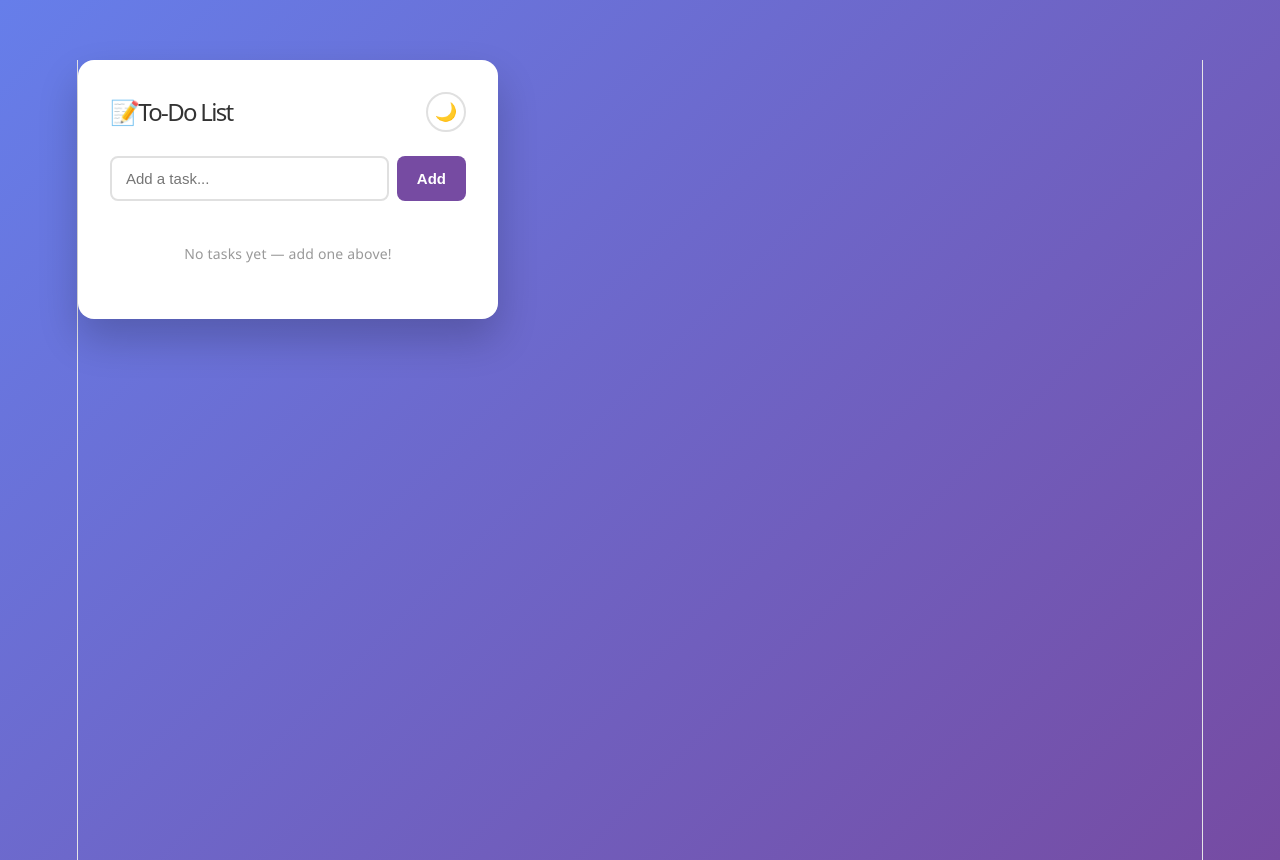
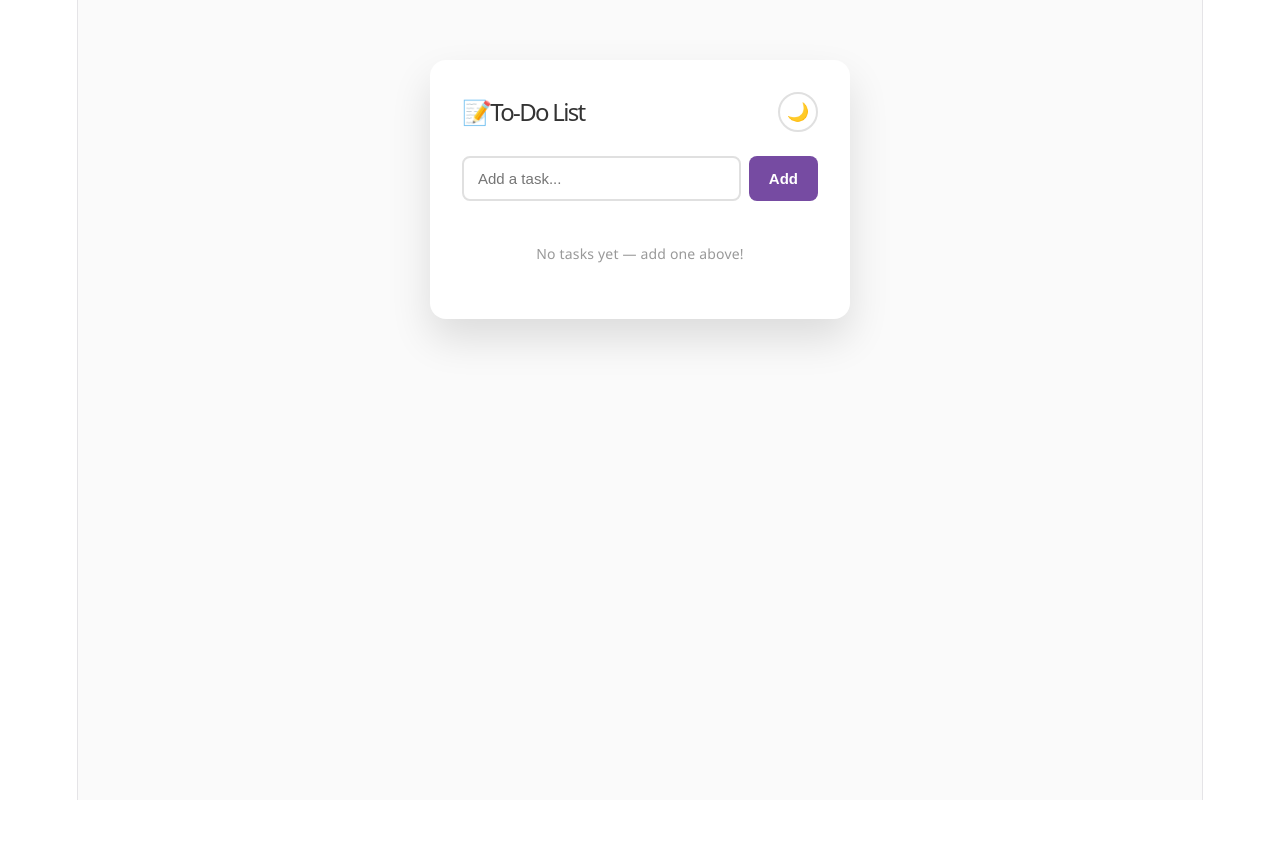
Before and after one commit to Teleinho/react-uebung, a React (Vite) app in the folder vite-react-uebung/: page / in a window 1280 px wide. After the commit the page ends 800 px from the top, so only its background shows below. Built offline with nearby package versions, Linux system fonts and the light colour scheme.

Commit message:
dark mode background support and cleaning css up

```diff
--- a/vite-react-uebung/src/App.css
+++ b/vite-react-uebung/src/App.css
@@ -1,174 +1,9 @@
-* {
-  box-sizing: border-box;
-}
-
-body {
-  margin: 0;
-  min-height: 100vh;
-  display: flex;
-  justify-content: center;
-  align-items: flex-start;
-  padding-top: 60px;
-  background: linear-gradient(135deg, #667eea 0%, #764ba2 100%);
-  font-family: 'Segoe UI', system-ui, sans-serif;
-}
-
-.todo-app {
-  background: white;
-  width: 100%;
-  max-width: 420px;
-  border-radius: 16px;
-  padding: 32px;
-  box-shadow: 0 20px 40px rgba(0, 0, 0, 0.2);
-}
-
-.todo-app h1 {
-  margin: 0 0 24px;
-  font-size: 24px;
-  color: #333;
-  text-align: center;
-}
-
-.input-row {
-  display: flex;
-  gap: 8px;
-  margin-bottom: 20px;
-}
-
-.input-row input {
-  flex: 1;
-  padding: 12px 14px;
-  border: 2px solid #e0e0e0;
-  border-radius: 8px;
-  font-size: 15px;
-  outline: none;
-  transition: border-color 0.2s;
-}
-
-.input-row input:focus {
-  border-color: #764ba2;
-}
-
-.input-row button {
-  padding: 12px 20px;
-  border: none;
-  border-radius: 8px;
-  background: #764ba2;
-  color: white;
-  font-size: 15px;
-  font-weight: 600;
-  cursor: pointer;
-  transition: background 0.2s;
-}
-
-.input-row button:hover {
-  background: #5f3a85;
-}
-
-.task-list {
-  list-style: none;
-  padding: 0;
-  margin: 0;
-}
-
-.task-item {
-  display: flex;
-  justify-content: space-between;
-  align-items: center;
-  padding: 12px 4px;
-  border-bottom: 1px solid #eee;
-}
-
-.task-item:last-child {
-  border-bottom: none;
-}
-
-.task-text {
-  cursor: pointer;
-  font-size: 15px;
-  color: #333;
-  flex: 1;
-}
-
-.task-text.done {
-  text-decoration: line-through;
-  color: #aaa;
-}
-
-.delete-btn {
-  background: none;
-  border: none;
-  cursor: pointer;
-  font-size: 16px;
-  opacity: 0.5;
-  transition: opacity 0.2s;
-}
-
-.delete-btn:hover {
-  opacity: 1;
-}
-
-.empty-message {
-  text-align: center;
-  color: #999;
-  padding: 20px 0;
-  font-size: 14px;
-}
-
-@keyframes slideIn {
-  from {
-    opacity: 0;
-    transform: translateX(-10px);
-  }
-  to {
-    opacity: 1;
-    transform: translateX(0);
-  }
-}
-
-@keyframes slideOut {
-  from {
-    opacity: 1;
-    transform: translateX(0);
-    max-height: 60px;
-  }
-  to {
-    opacity: 0;
-    transform: translateX(30px);
-    max-height: 0;
-    padding: 0;
-    margin: 0;
-  }
-}
-
-.task-item {
-  animation: slideIn 0.25s ease;
-  overflow: hidden;
-}
-
-.task-item.removing {
-  animation: slideOut 0.25s ease forwards;
-}
-
-.task-text {
-  transition: color 0.2s;
-}
-
-.delete-btn {
-  transition: opacity 0.2s, transform 0.15s;
-}
-
-.delete-btn:active {
-  transform: scale(0.85);
-}
-
 * {
   box-sizing: border-box;
 }
 
 :root {
-  --bg-gradient-start: #667eea;
-  --bg-gradient-end: #764ba2;
+  --page-bg: #fafafa;
   --card-bg: #ffffff;
   --text-color: #333333;
   --text-muted: #999999;
@@ -179,8 +14,7 @@ body {
 }
 
 .dark {
-  --bg-gradient-start: #232526;
-  --bg-gradient-end: #414345;
+  --page-bg: #121212;
   --card-bg: #1e1e2e;
   --text-color: #f0f0f0;
   --text-muted: #888888;
@@ -192,12 +26,15 @@ body {
 
 body {
   margin: 0;
+}
+
+.page {
   min-height: 100vh;
   display: flex;
   justify-content: center;
   align-items: flex-start;
   padding-top: 60px;
-  background: linear-gradient(135deg, var(--bg-gradient-start) 0%, var(--bg-gradient-end) 100%);
+  background: var(--page-bg);
   font-family: 'Segoe UI', system-ui, sans-serif;
   transition: background 0.3s ease;
 }
@@ -208,7 +45,7 @@ body {
   max-width: 420px;
   border-radius: 16px;
   padding: 32px;
-  box-shadow: 0 20px 40px rgba(0, 0, 0, 0.2);
+  box-shadow: 0 20px 40px rgba(0, 0, 0, 0.12);
   transition: background 0.3s ease;
 }
 
--- a/vite-react-uebung/src/App.jsx
+++ b/vite-react-uebung/src/App.jsx
@@ -28,8 +28,8 @@ function App() {
   }
 
   return (
-    <div className={darkMode ? 'dark' : ''}>
-      <div className="todo-app">
+  <div className={`page ${darkMode ? 'dark' : ''}`}>
+    <div className="todo-app">
         <div className="app-header">
           <h1>📝To-Do List</h1>
           <button
@@ -40,6 +40,7 @@ function App() {
             {darkMode ? '☀️' : '🌙'}
           </button>
         </div>
+
 
         <div className="input-row">
           <input
```
